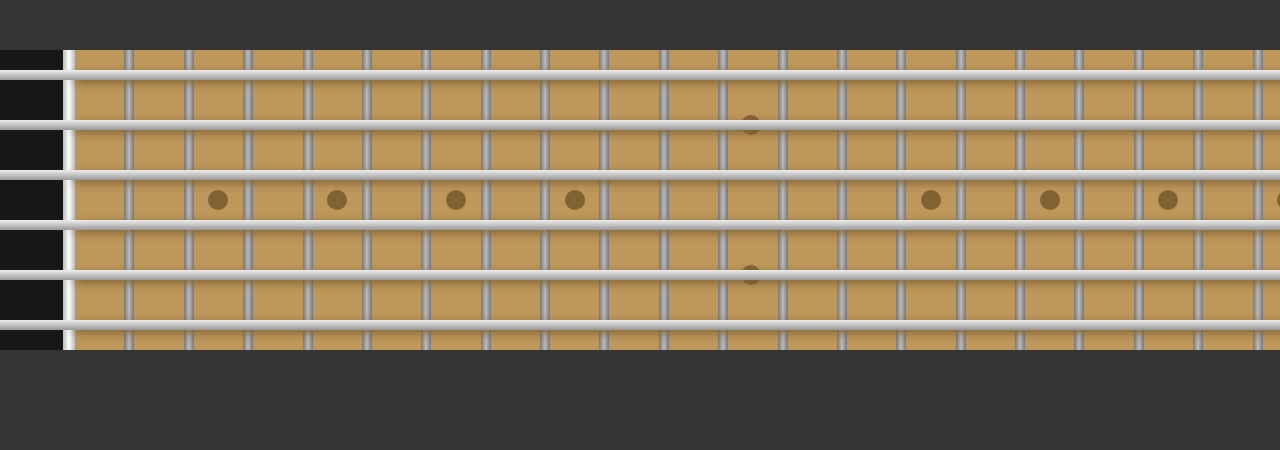
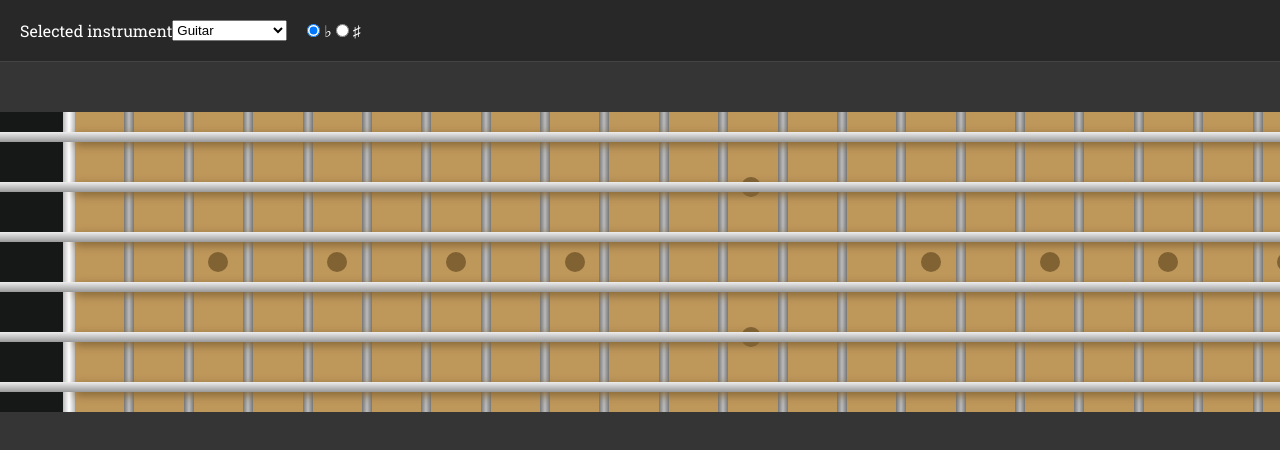
Before and after one commit to BogdanDevBst/fretboard, a plain HTML site: page fretboard/index.html in a window 1280 px wide. Shown: the top 450 px of the page. Drawn offline with Linux system fonts and the light colour scheme.

Commit message:
added event listeners and select the instrument

```diff
--- a/fretboard/app.js
+++ b/fretboard/app.js
@@ -1,8 +1,11 @@
 const root = document.documentElement;
 
 const fretboard = document.querySelector(".fretboard");
+const selectedInstrumentSelector = document.querySelector(
+  "#instrument-selector"
+);
+const accidentalSelector = document.querySelector(".accidental-selector");
 const numberOfFrets = 24;
-const numberOfStrings = 6;
 
 const singleFretMarkPositions = [3, 5, 7, 9, 15, 17, 19, 21];
 const doubleFretMarkPositions = [12, 24];
@@ -39,11 +42,25 @@ const notesSharp = [
 
 let accidentals = "flats";
 
+const instrumentTuningPresets = {
+  Guitar: [4, 11, 7, 2, 9, 4],
+  "Bass (4 strings)": [7, 2, 9, 4],
+  "Bass (5 strings)": [7, 2, 9, 4, 11],
+  Ukulele: [9, 4, 0, 7],
+};
+
+let selectedInstrument = "Guitar";
+let numberOfStrings = instrumentTuningPresets[selectedInstrument].length;
+
 const app = {
   init() {
     this.setupFretboard();
+    this.setupSelectedInstrumentSelector();
+    this.setupEventListeners();
   },
+
   setupFretboard() {
+    fretboard.innerHTML = "";
     root.style.setProperty("--number-of-strings", numberOfStrings);
     // add strings to fretboard
     for (let i = 0; i < numberOfStrings; i++) {
@@ -56,6 +73,13 @@ const app = {
         let noteFret = tools.createElement("div");
         noteFret.classList.add("note-fret");
         string.appendChild(noteFret);
+
+        let noteName = this.generateNoteNames(
+          fret + instrumentTuningPresets[selectedInstrument][i],
+          accidentals
+        );
+
+        noteFret.setAttribute("data-note", noteName);
 
         // Itterates thru the singleFretMarkPosition variable and is adding SINGLE fret mark
         if (i === 0 && singleFretMarkPositions.indexOf(fret) !== -1) {
@@ -79,6 +103,41 @@ const app = {
     } else if (accidentals === "sharps") {
       noteName = notesSharp[noteIndex];
     }
+    return noteName;
+  },
+
+  setupSelectedInstrumentSelector() {
+    for (instrument in instrumentTuningPresets) {
+      let instrumentOption = tools.createElement("option", instrument);
+      selectedInstrumentSelector.appendChild(instrumentOption);
+    }
+  },
+
+  setupEventListeners() {
+    fretboard.addEventListener("mouseover", (event) => {
+      if (event.target.classList.contains("note-fret")) {
+        event.target.style.setProperty("--note-dot-opacity", 1);
+      }
+    });
+
+    fretboard.addEventListener("mouseout", (event) => {
+      event.target.style.setProperty("--note-dot-opacity", 0);
+    });
+
+    selectedInstrumentSelector.addEventListener("change", (event) => {
+      selectedInstrument = event.target.value;
+      numberOfStrings = instrumentTuningPresets[selectedInstrument].length;
+      this.setupFretboard();
+    });
+
+    accidentalSelector.addEventListener("click", (event) => {
+      if (event.target.classList.contains("acc-select")) {
+        accidentals = event.target.value;
+        this.setupFretboard();
+      } else {
+        return;
+      }
+    });
   },
 };
 
--- a/fretboard/index.html
+++ b/fretboard/index.html
@@ -4,10 +4,38 @@
     <meta charset="UTF-8" />
     <meta name="viewport" content="width=device-width, initial-scale=1.0" />
     <link rel="stylesheet" href="styles.css" />
+    <link
+      href="https://fonts.googleapis.com/css2?family=Roboto+Slab&display=swap"
+      rel="stylesheet"
+    />
+
     <script src="app.js" async defer></script>
     <title>Fretboard</title>
   </head>
   <body>
+    <div class="settings">
+      <label for="instrument-selector">Selected instrument</label>
+      <select name="instrument-selector" id="instrument-selector"> </select>
+      <div class="accidental-selector">
+        <input
+          type="radio"
+          class="acc-select"
+          id="flats"
+          name="accidentals"
+          value="flats"
+          checked
+        />
+        <label for="flats">♭</label>
+        <input
+          type="radio"
+          class="acc-select"
+          id="sharps"
+          name="accidentals"
+          value="sharps"
+        />
+        <label for="sharps">♯</label>
+      </div>
+    </div>
     <div class="fretboard"></div>
   </body>
 </html>
--- a/fretboard/styles.css
+++ b/fretboard/styles.css
@@ -9,6 +9,7 @@
   );
   --double-fretmark-position-1: calc(var(--fretboard-height) * 0.25);
   --double-fretmark-position-2: calc(var(--fretboard-height) * 0.75);
+  --note-dot-opacity: 0;
 }
 
 * {
@@ -19,7 +20,19 @@
 
 body {
   background: #353535;
-  font-family: "Franklin Gothic Medium", "Arial Narrow", Arial, sans-serif;
+  font-family: "Roboto Slab", serif;
+}
+
+.settings {
+  display: flex;
+  color: #fff;
+  padding: 20px;
+  border-bottom: 1px solid #444;
+  background-color: #282828;
+}
+
+.accidental-selector {
+  margin-left: 20px;
 }
 
 .fretboard {
@@ -70,7 +83,7 @@ body {
 }
 
 .note-fret:before {
-  content: "C";
+  content: attr(data-note);
   width: 33px;
   height: 33px;
   border-radius: 50%;
@@ -79,7 +92,7 @@ body {
   background: teal;
   z-index: 2;
   color: #eee;
-  opacity: 0;
+  opacity: var(--note-dot-opacity);
 }
 
 .single-fretmark:after,
```
